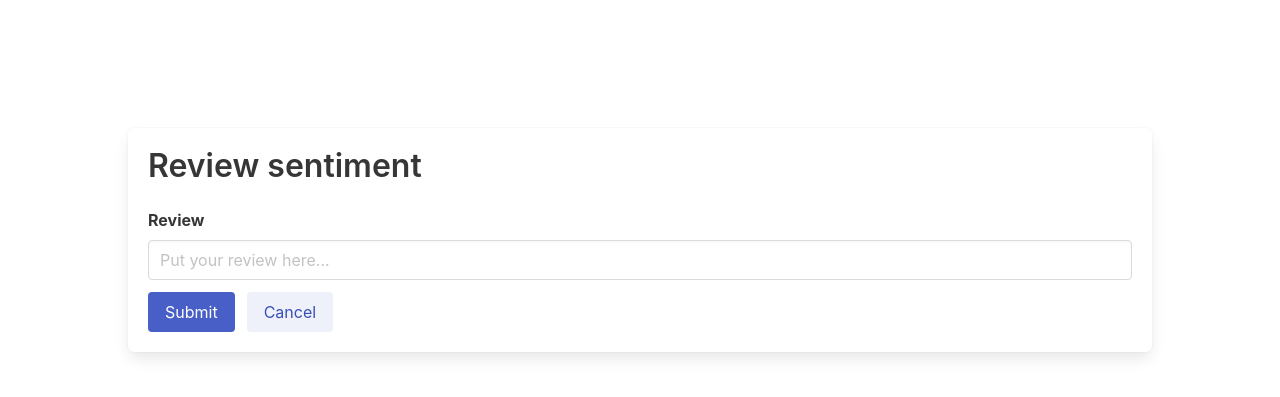
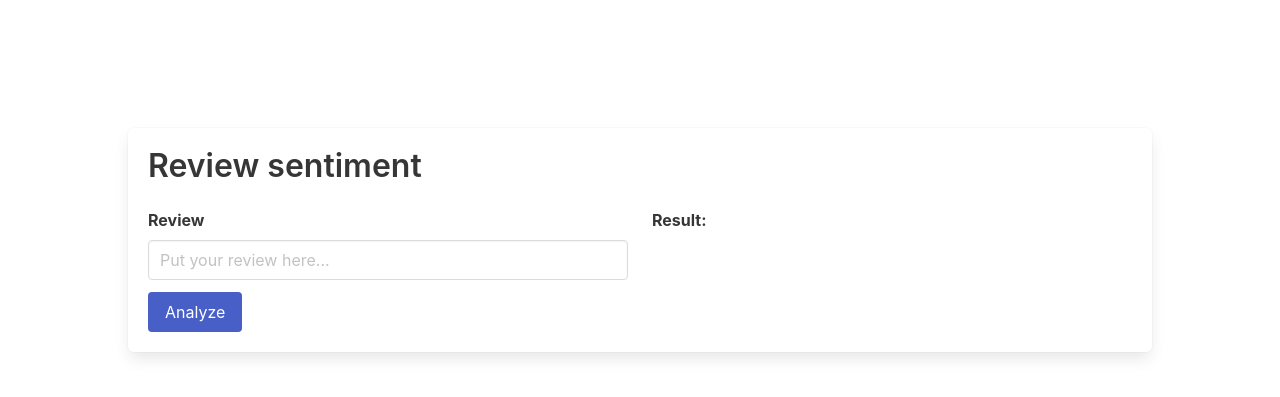
Before and after one commit to duhoang00/amazon-analysis, a Flask app: page / in a window 1280 px wide. Shown: the top 397 px of the page. Run offline with Flask 2, Linux system fonts and the light colour scheme; parts of the project's set-up code (start-up, migrations or seed data) failed here and were passed over.

Commit message:
update app

```diff
--- a/app/app.py
+++ b/app/app.py
@@ -13,7 +13,7 @@ app = Flask(__name__)
 
 
 @app.route("/")
-def hello_world():
+def home():
     return render_template('index.html')
 
 
@@ -33,10 +33,12 @@ def data():
             loaded_vec.fit_transform(np.array(review)))
 
         sentiment = randomforest.predict(tfidf)
-        result = "positive"
+        result = "Positive"
         if (sentiment == 0):
-            result = "neutral"
+            result = "Neutral"
         if (sentiment == -1):
-            result = "negative"
+            result = "Negative"
+
+        print(result)
 
         return render_template('index.html', result=result)
--- a/app/templates/index.html
+++ b/app/templates/index.html
@@ -1,59 +1,49 @@
-
-
-
 <!DOCTYPE html>
 <html>
   <head>
     <title>Review sentiment</title>
-        <link rel="stylesheet" href="https://cdn.jsdelivr.net/npm/bulma@0.9.3/css/bulma.min.css"
+    <link rel="stylesheet"
+    href="https://cdn.jsdelivr.net/npm/bulma@0.9.3/css/bulma.min.css"
   </head>
   <body>
-    <div class="box " style="margin: 10%">
+    <div class="box" style="margin: 10%">
       <h1 class="title">Review sentiment</h1>
-        <form action="/run" method = "POST">
-            <!-- <h2 class="subtitle">Review</h2>
-            <input class="input" type = "text" name = "review" placeholder="Put your review here"/> -->
-
+      <div class="columns">
+        <div class="column">
+          <form action="/run" method="POST">
             <div class="field">
               <label class="label">Review</label>
               <div class="control">
-                  <input class="input" type="text" name = "review" placeholder="Put your review here...">
+                <input
+                  class="input"
+                  type="text"
+                  name="review"
+                  placeholder="Put your review here..."
+                />
               </div>
             </div>
-
-           <!-- <button class="button" />
-                <a href="/">Go back</a>
-            </button>
-            <div><input class="button" type = "submit" value = "Analyze" /></div> -->
-
-            <div class="field is-grouped">
+            <div class="field">
               <div class="control">
-                  <button class="button is-link" type="submit">Submit</button>
-                </div>
-                <div class="control">
-                  <button class="button is-link is-light">Cancel</button>
+                <button class="button is-link" type="submit">Analyze</button>
               </div>
             </div>
-
+          </form>
+        </div>
+        <div class="column">
           {% block content %}
-                {% if result %}
-                    <span class="subtitle">Result: </span>
+          <label class="label">Result: </label>
+          {% if result == "Positive" %}
+          <input class="input" type="text" style="color: green" value={{ result }}></input>
           {% endif %}
-                {% if result == "positive" %}
-                    <span style="color:green">{{ result }}</span>
+          {% if result == "Negative" %}
+          <input class="input" type="text" style="color: red" value={{ result }}></div>
           {% endif %}
-
-                {% if result == "negative" %}
-                    <span style="color:red">{{ result }}</span>
-                {% endif %}
-
-                {% if result == "neutral" %}
-                    <span style="color:orange">{{ result }}</span>
+          {% if result == "Neutral" %}
+          <input class="input" type="text" style="color: orange" value={{ result }}></input>
           {% endif %}
           {% endblock content %}
-
-        </form>
         </div>
-
+      </div>
+    </div>
   </body>
 </html>
```
Lines whose indentation alone changed are shown as unchanged.
